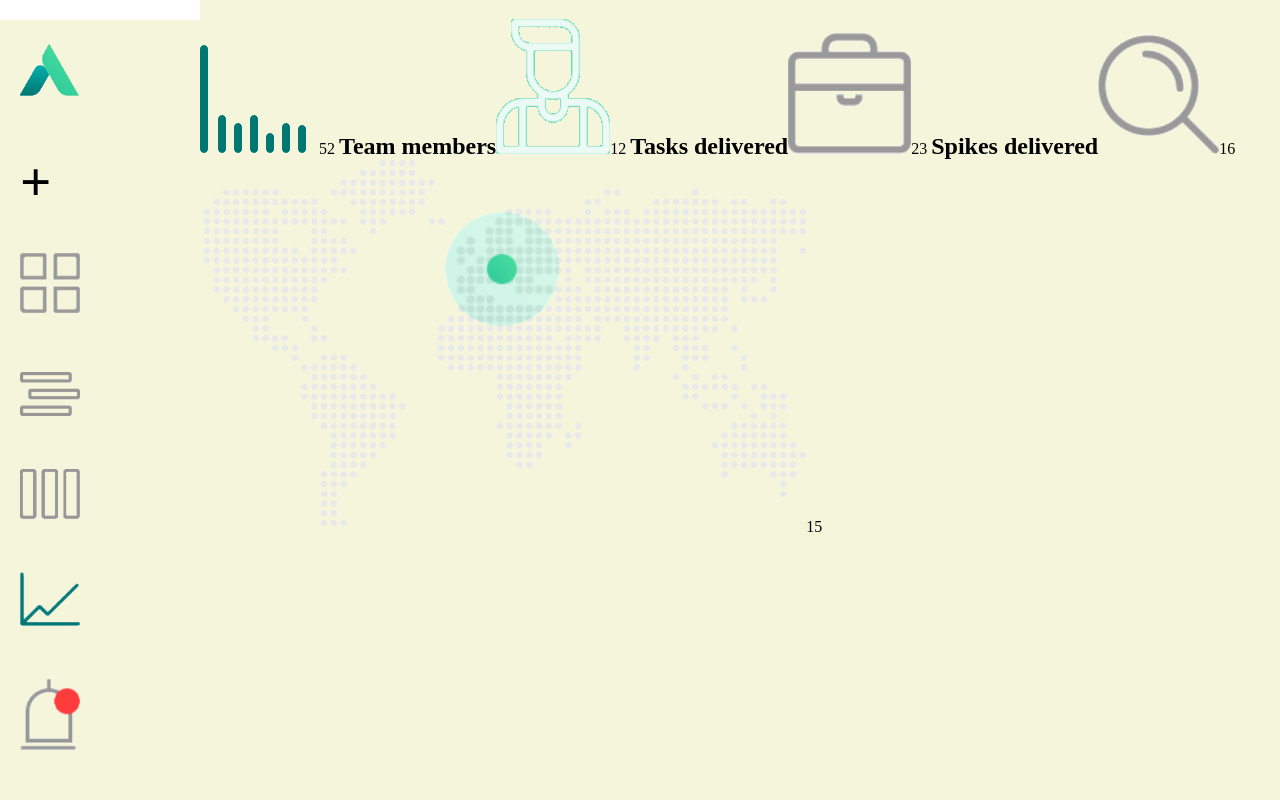
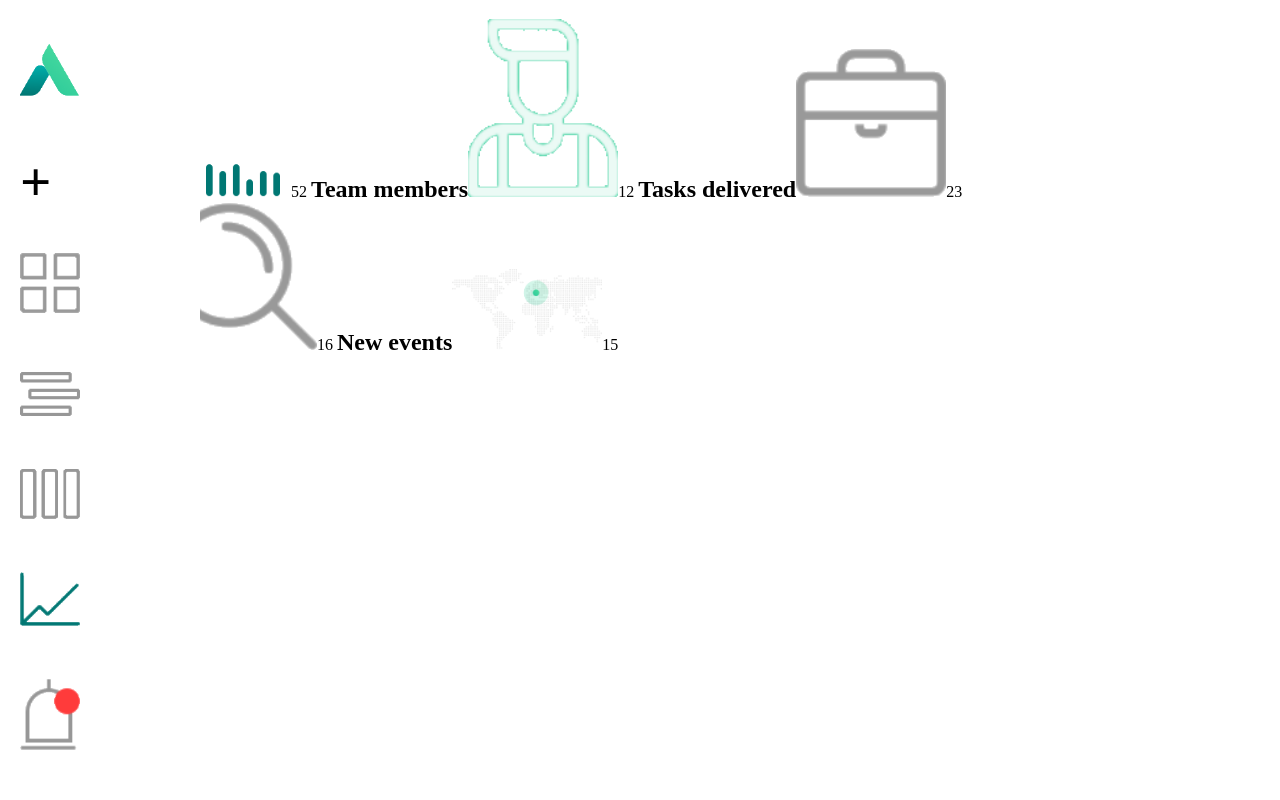
Before and after one commit to ZygimantasL/44-gruppe-cra-html-only, a website: page index.html in a window 1280 px wide. Drawn offline with Linux system fonts and the light colour scheme.

Commit message:
hero+ css

```diff
--- a/css/base/base.css
+++ b/css/base/base.css
@@ -1,7 +1,10 @@
+:root{ --maincolor: #44D89E;
+       --secondarycolor: F5F7FA;
+}
 body,
 body *{
     margin: 0;
     padding: 0;
     box-sizing: border-box;
-background-color: beige;
+background-color: var(--secondarycolor);
 display: inline-block;}
--- /dev/null
+++ b/css/components/hero.css
@@ -0,0 +1,8 @@
+.hero{
+    display: grid;
+    gap 15px;
+}
+.hero img {
+    width: 150px;
+    height: max-content;
+}
--- a/css/pages/home.css
+++ b/css/pages/home.css
@@ -5,6 +5,7 @@
 /* imports from components */
 @import "../components/left-sidebar.css";
 @import "../components/right-sidebar.css";
+@import "../components/hero.css"
 
 /* imports from vendors */
 
--- a/index.html
+++ b/index.html
@@ -32,8 +32,6 @@
         </div>
     </div>
 
-    <h1>Let's go</h1>
-
 
 </body>
 </html>
```
